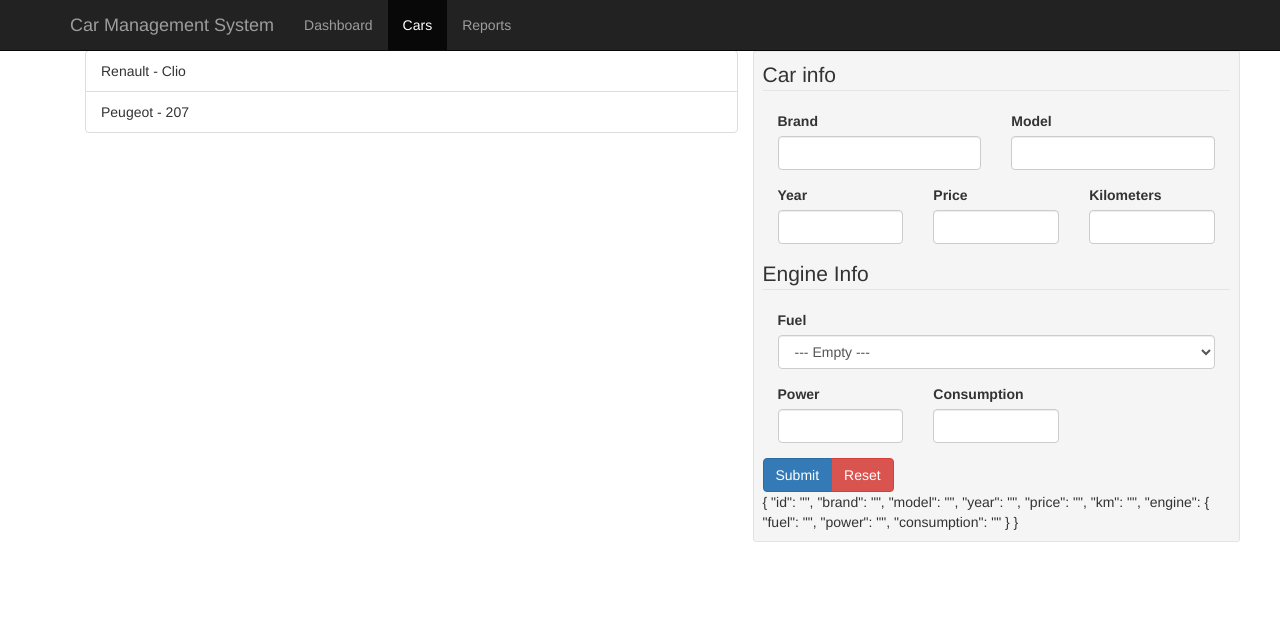
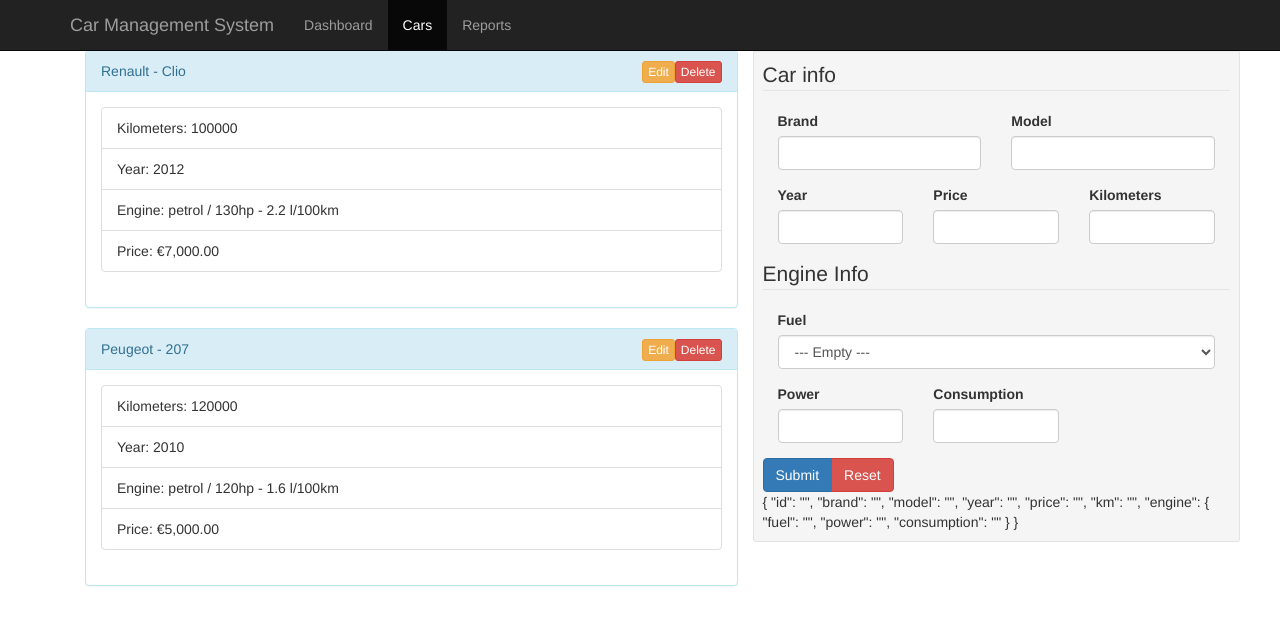
Before and after one commit to mazahir89/car-app, an Angular app: page /cars in a window 1280 px wide. Shown: the top 624 px of the page. Built offline with nearby package versions, Linux system fonts and the light colour scheme; data requests are answered from the project's data file.

Commit message:
changed template. Addeded delete cars from server funtionality to application

```diff
--- a/src/app/components/cars/cars.component.html
+++ b/src/app/components/cars/cars.component.html
@@ -1,11 +1,24 @@
 <div class="container">
     <div class="row">
         <div class="col-md-7">
-            <ul class="list-group">
-                <li *ngFor="let car of cars" class="list-group-item">
+            <div *ngFor="let car of cars" class="panel panel-info">
+                <div class="panel-heading">
                     {{car.brand}} - {{car.model}}
-                </li>
-            </ul>
+                    <div class="pull-right">
+                        <button class="btn btn-xs btn-warning" (click)="editCar(car.id)">Edit</button>
+                        <button class="btn btn-xs btn-danger"(click)="deleteCar(car.id)">Delete</button>
+
+                    </div>
+                </div>
+                <div class="panel-body">
+                    <ul class="list-group">
+                        <li class="list-group-item">Kilometers: {{ car.km }}</li>
+                        <li class="list-group-item">Year: {{ car.year }}</li>
+                        <li class="list-group-item">Engine: {{ car.engine?.fuel }} / {{ car.engine?.power }}hp - {{ car.engine?.consumption }} l/100km</li>
+                        <li class="list-group-item">Price: {{ car.price | currency:"EUR" }}</li>
+                    </ul>
+                </div>
+            </div>
         </div>
         <div class="col-md-5 well well-sm">
             <app-cars-add (update)="getCars()"></app-cars-add>
--- a/src/app/components/cars/cars.component.ts
+++ b/src/app/components/cars/cars.component.ts
@@ -13,13 +13,21 @@
   constructor(private carService: CarService) {}
 
   ngOnInit() {
-
     this.getCars();
   }
 
-  getCars(){
+  getCars() {
     this.carService.getCars().subscribe((cars: Car[]) => {
       this.cars = cars;
     });
   }
+  editCar(carId: number) {
+
+  }
+
+  deleteCar(carId: number) {
+    this.carService.deleteCar(carId).subscribe((car: Car) => {
+      this.getCars();
+    });
+  }
 }
--- a/src/app/services/car.service.ts
+++ b/src/app/services/car.service.ts
@@ -12,7 +12,7 @@
   constructor(private http: HttpClient) {
    }
    getCarById(carId: number): Observable<any> {
-    return this.http.get("/carRepo/" + carId);
+    return this.http.get("http://localhost:3000/carRepo/" + carId);
   }
 
   getCars() {
@@ -25,12 +25,12 @@
   }
 
   deleteCar(carId: number) {
-    return this.http.delete("/carRepo/" + carId);
+    return this.http.delete("http://localhost:3000/carRepo/" + carId);
 
   }
 
   editCar(car: Car) {
 
-    return this.http.put("/carRepo/" + car.id, car);
+    return this.http.put("http://localhost:3000/carRepo/" + car.id, car);
   }
  }
```
